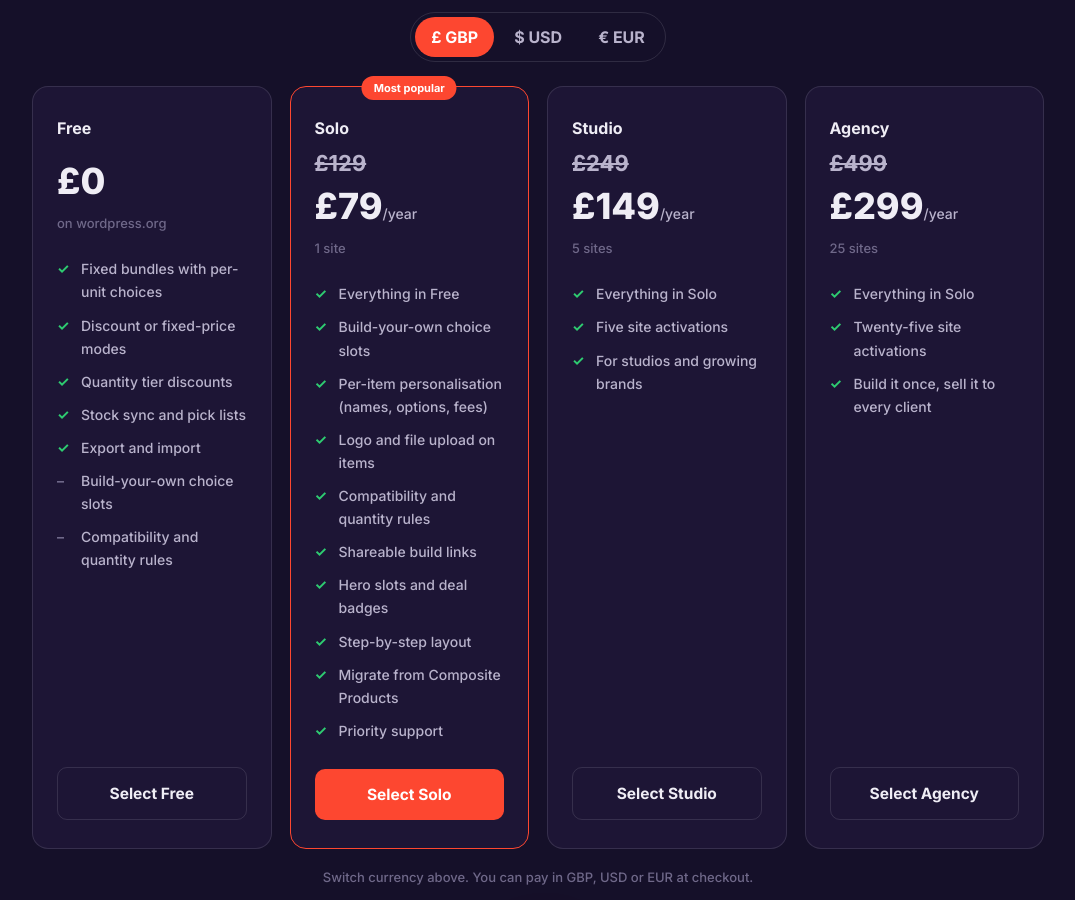
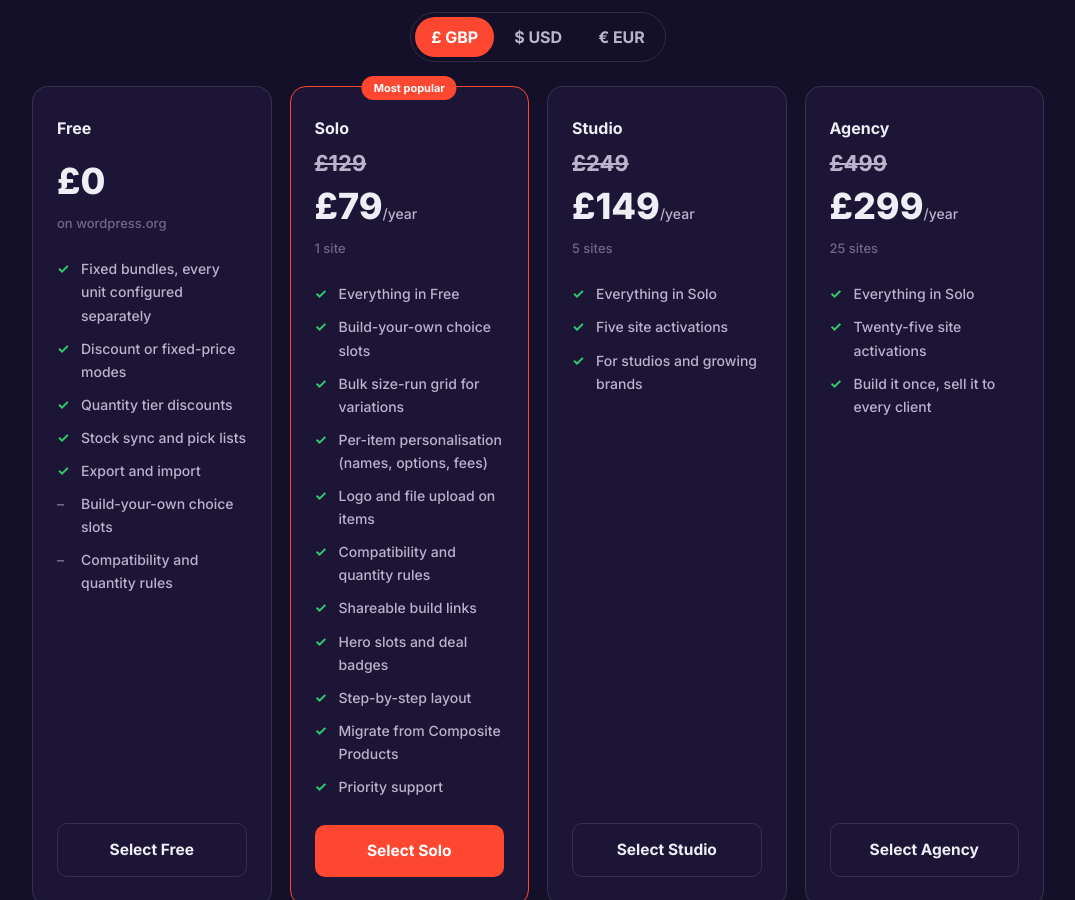
Before and after one commit to BundleBoss/website, a Jekyll site: the page pricing/index.html, which Jekyll copies as it is, in a window 1280 px wide and 900 px high, scrolled down 459 px. Shown: the whole window, without its empty margins (102-1177 px from the left). Built offline with Jekyll 4.4.1, drawn with Linux system fonts in a browser that asks for light colours.

Commit message:
Pricing: add size-run grid to Solo, sharpen the Free per-unit line

```diff
--- a/pricing/index.html
+++ b/pricing/index.html
@@ -48,7 +48,7 @@
       <div class="price" data-gbp="£0" data-usd="$0" data-eur="€0"><span class="amt">£0</span></div>
       <div class="per">on wordpress.org</div>
       <ul>
-        <li>Fixed bundles with per-unit choices</li>
+        <li>Fixed bundles, every unit configured separately</li>
         <li>Discount or fixed-price modes</li>
         <li>Quantity tier discounts</li>
         <li>Stock sync and pick lists</li>
@@ -65,6 +65,7 @@
       <ul>
         <li>Everything in Free</li>
         <li>Build-your-own choice slots</li>
+        <li>Bulk size-run grid for variations</li>
         <li>Per-item personalisation (names, options, fees)</li>
         <li>Logo and file upload on items</li>
         <li>Compatibility and quantity rules</li>
```
